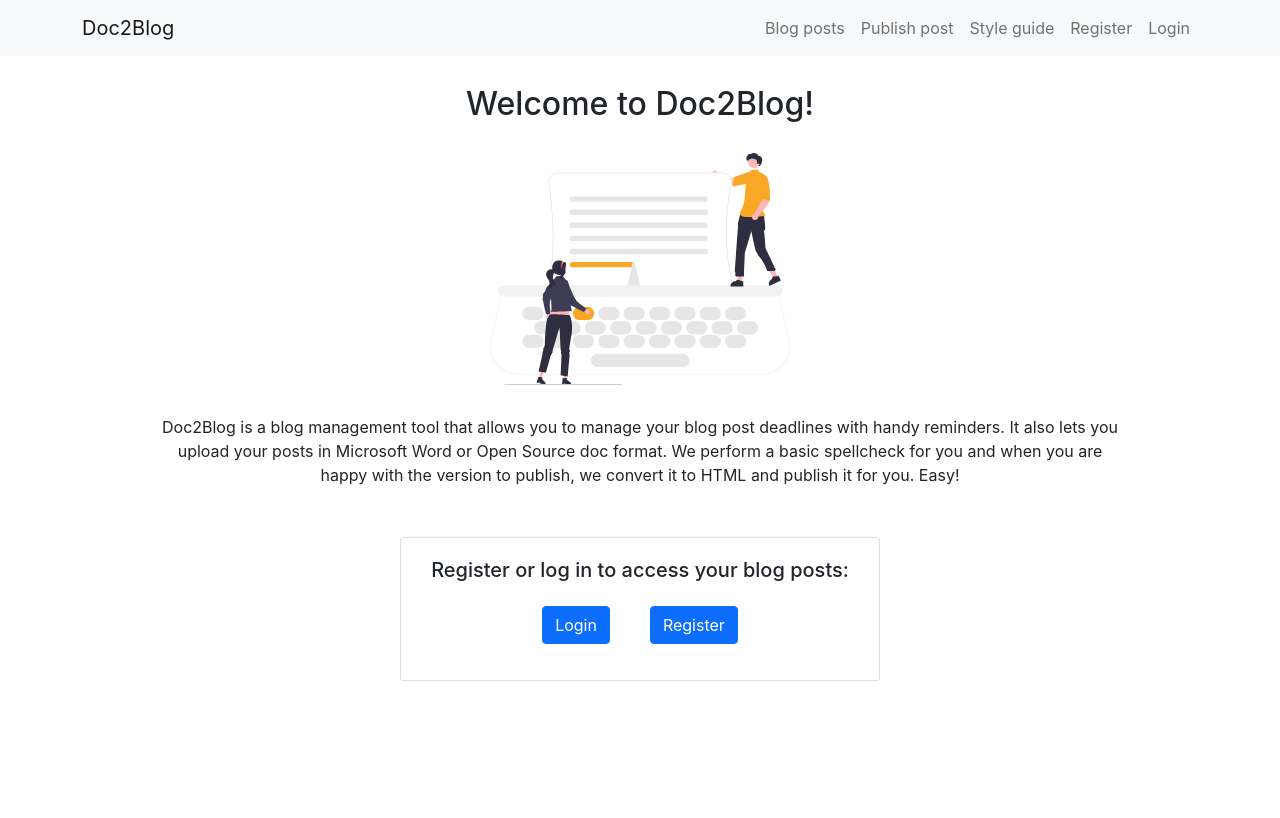
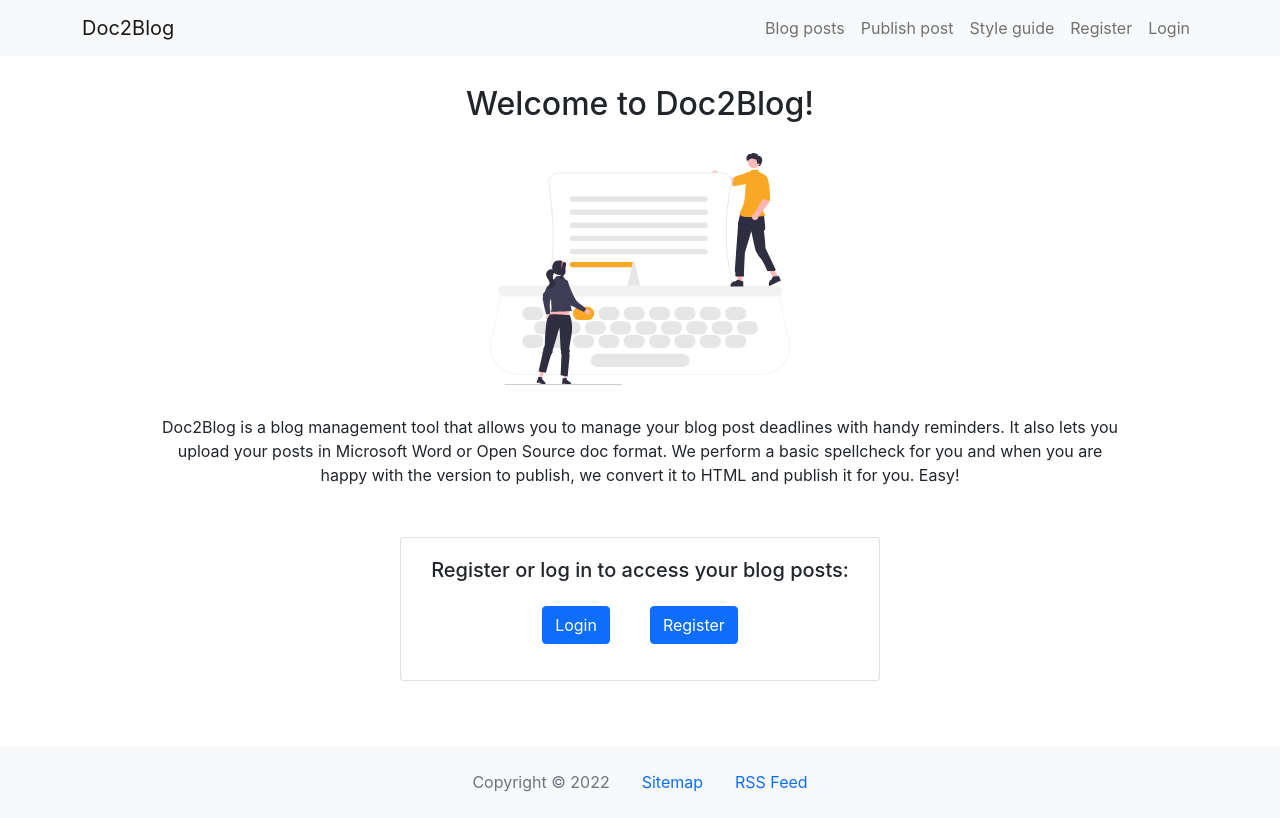
Before and after one commit to tamiragun/Doc2Blog, a React (Create React App) app in the folder src/client/: page / in a window 1280 px wide. Built offline with nearby package versions, Linux system fonts and the light colour scheme.

Commit message:
Add footer with link to rss and sitemap

```diff
--- a/src/client/src/App.css
+++ b/src/client/src/App.css
@@ -1,11 +1,25 @@
+/* Make footer's parent div flexbox so the footer can always be at the bottom */
+.page-body {
+  height: 100vh;
+  display: flex;
+  flex-direction: column;
+}
+
+/* Make push the main content down so the sticky header doesn't cover it */
 main {
   padding-top: 65px;
-}
-
-footer {
-  height: 60px;
+  padding-bottom: 65px;
 }
 
 h2 {
   margin: 20px 0;
 }
+
+/* Remove bottom margin on smaller screens so
+that footer shows on mobile */
+
+@media only screen and (max-width: 768px) {
+  main {
+    padding-bottom: 10px;
+  }
+}
--- a/src/client/src/App.js
+++ b/src/client/src/App.js
@@ -8,6 +8,7 @@ import StyleGuide from "./components/StyleGuide";
 import Login from "./components/Login";
 import Register from "./components/Register";
 import Header from "./components/Header";
+import Footer from "./components/Footer";
 import Container from "react-bootstrap/Container";
 
 import "./App.css";
@@ -33,7 +34,7 @@ function App() {
   };
 
   return (
-    <div>
+    <div className="page-body">
       <Header loggedIn={loggedIn} toggleLogin={toggleLogin} />
       <main>
         <Container>
@@ -60,7 +61,11 @@ function App() {
           </Router>
         </Container>
       </main>
-      <footer></footer>
+      <footer className="mt-auto py-3 bg-light">
+        <Container>
+          <Footer />
+        </Container>
+      </footer>
     </div>
   );
 }
--- /dev/null
+++ b/src/client/src/components/Footer.css
@@ -0,0 +1,10 @@
+.sticky-footer {
+  display: flex;
+  flex-direction: row;
+  justify-content: center;
+  align-items: center;
+}
+
+.copyright {
+  padding: 8px 16px;
+}
--- /dev/null
+++ b/src/client/src/components/Footer.js
@@ -0,0 +1,15 @@
+import React from "react";
+import Nav from "react-bootstrap/Nav";
+import "./Footer.css";
+
+export const Footer = () => {
+  return (
+    <div className="sticky-footer">
+      <span className="text-muted copyright">Copyright &copy; 2022</span>
+      <Nav.Link href="/sitemap.xml">Sitemap</Nav.Link>
+      <Nav.Link href="/rss.xml">RSS Feed</Nav.Link>
+    </div>
+  );
+};
+
+export default Footer;
```
